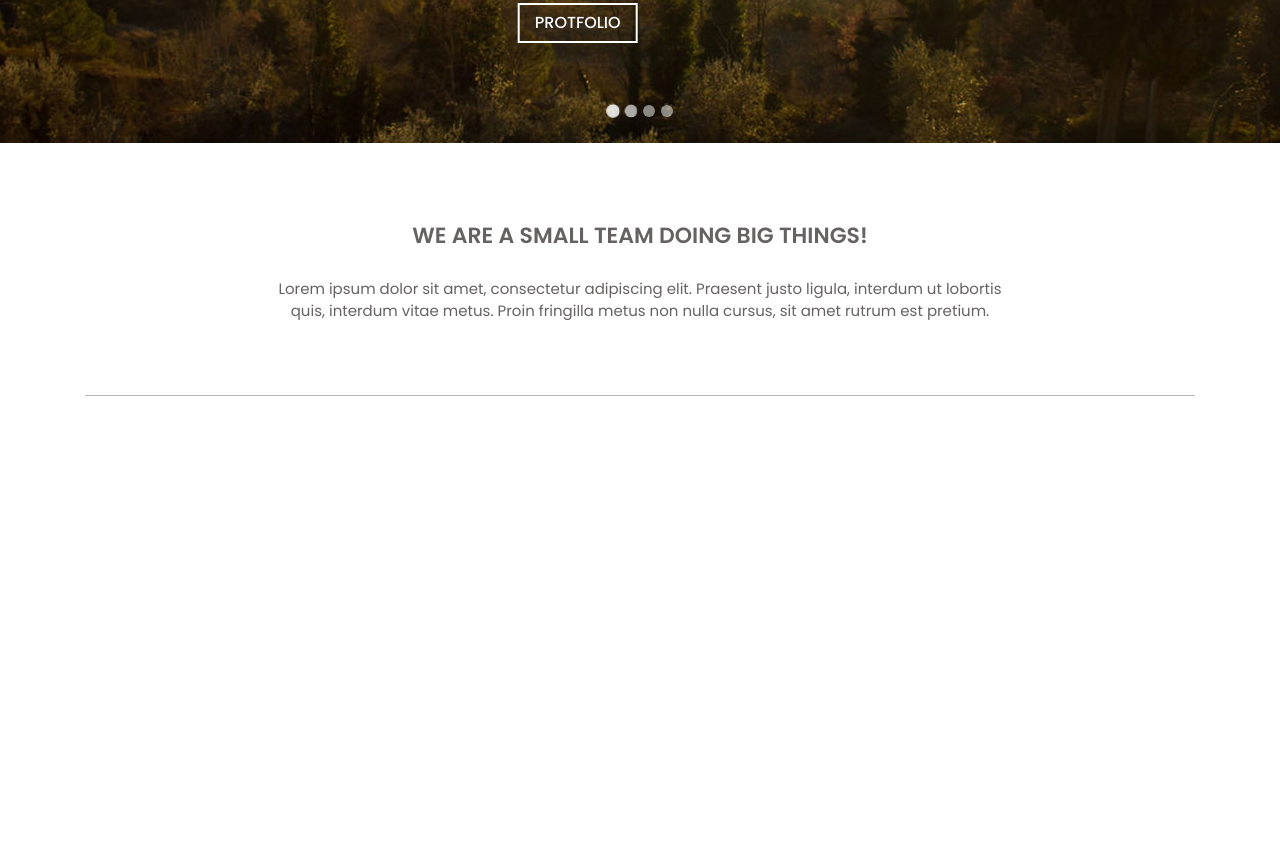
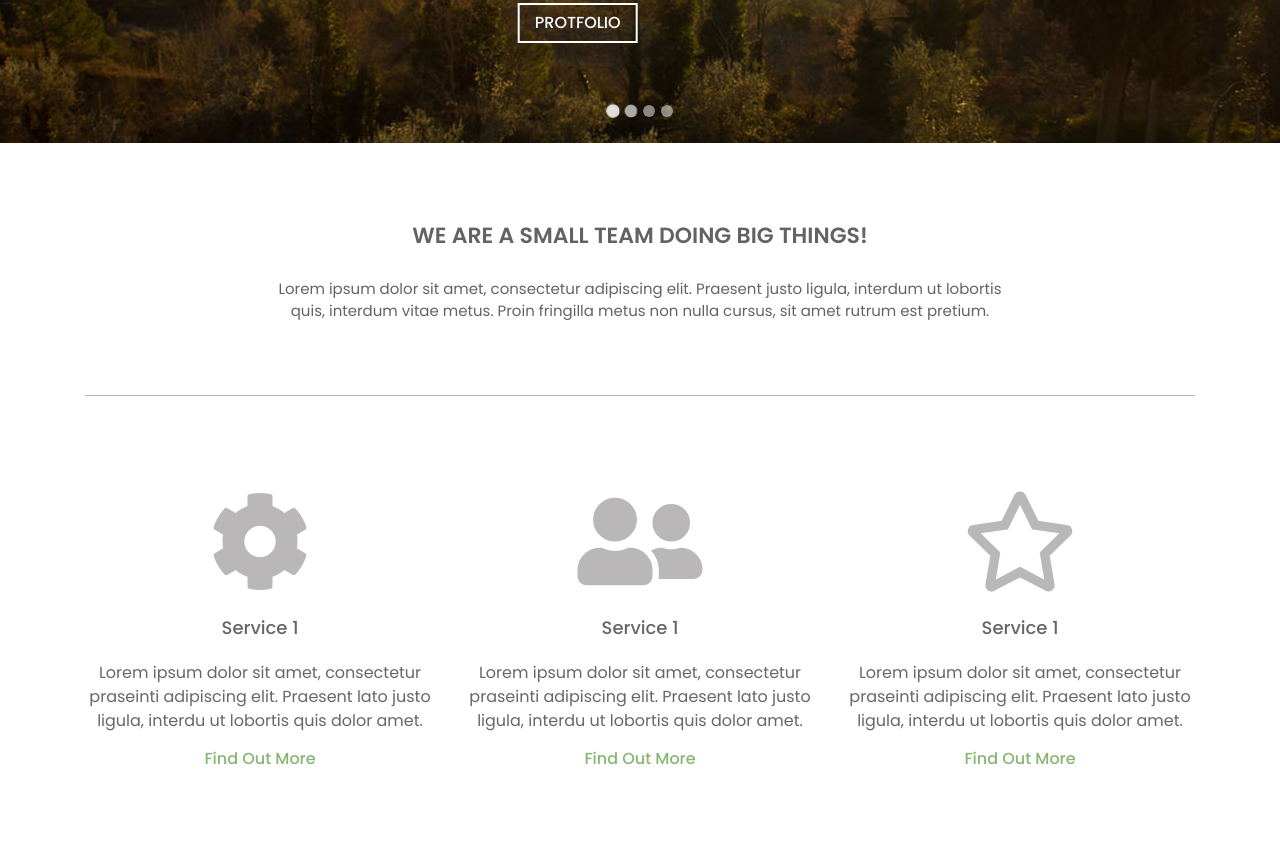
Before and after one commit to marufshobo/business, a plain HTML site: page index.html in a window 1280 px wide. Shown: the part 389-1248 px from the top of the page. Before the commit the page ends 881 px from the top, so only its background shows below. Drawn offline with Linux system fonts and the light colour scheme.

Commit message:
service part end

```diff
--- a/index.html
+++ b/index.html
@@ -148,13 +148,58 @@
         <div class="container">
             <div class="row">
                 <div class="col-md-8 m-auto">
-                    <div class="service-content text-center">
+                    <div class="common-title text-center">
                         <h3>We are a Small Team Doing Big Things!</h3>
                         <p>Lorem ipsum dolor sit amet, consectetur adipiscing elit. Praesent justo ligula, interdum ut lobortis quis, interdum vitae metus. Proin fringilla metus non nulla cursus, sit amet rutrum est pretium.</p>
                     </div>
                 </div>
             </div>
             <hr style="background-color: #cccccc;">
+            <div class="row">
+                <!-- for single item -->
+                <div class="col-md-4">
+                    <div class="service-part text-center">
+                        <!-- for icon/image -->
+                        <div class="icon">
+                            <i class="fas fa-cog"></i>
+                        </div>
+                        <!-- for-content -->
+                        <div class="service-content">
+                            <h3>Service 1</h3>
+                            <p>Lorem ipsum dolor sit amet, consectetur praseinti adipiscing elit. Praesent lato justo ligula, interdu ut lobortis quis dolor amet.</p>
+                            <h6>Find Out More</h6>
+                        </div>
+                    </div>
+                </div>
+                <div class="col-md-4">
+                    <div class="service-part text-center">
+                        <!-- for icon/image -->
+                        <div class="icon">
+                            <i class="fas fa-user-friends"></i>
+                        </div>
+                        <!-- for-content -->
+                        <div class="service-content">
+                            <h3>Service 1</h3>
+                            <p>Lorem ipsum dolor sit amet, consectetur praseinti adipiscing elit. Praesent lato justo ligula, interdu ut lobortis quis dolor amet.</p>
+                            <h6>Find Out More</h6>
+                        </div>
+                    </div>
+                </div>
+                <div class="col-md-4">
+                    <div class="service-part text-center">
+                        <!-- for icon/image -->
+                        <div class="icon">
+                            <i class="far fa-star"></i>
+                        </div>
+                        <!-- for-content -->
+                        <div class="service-content">
+                            <h3>Service 1</h3>
+                            <p>Lorem ipsum dolor sit amet, consectetur praseinti adipiscing elit. Praesent lato justo ligula, interdu ut lobortis quis dolor amet.</p>
+                            <h6>Find Out More</h6>
+                        </div>
+                    </div>
+                </div>
+            </div>
         </div>
     </section>
     <!-- service part end -->
--- a/responsive.css
+++ b/responsive.css
@@ -3,6 +3,9 @@
     .navbar {
         margin-left: 0px;
    }
+   .service-part {
+	padding: 10px 0;
+}
  }
 
  /* Small devices (landscape phones, 576px and up) */
@@ -10,6 +13,9 @@
     .navbar {
         margin-left: 0px;
    }
+   .service-part {
+	padding: 20px 0;
+}
  }
 
  /* Medium devices (tablets, 768px and up) */
--- a/style.css
+++ b/style.css
@@ -136,24 +136,44 @@ html{
 }
 
 /* slider part end */
+/* service part end */
 .service{
     padding: 80px 0;
 }
-.service-content h3{
+.common-title h3{
     font-size: 22px;
     font-weight: 600;
     text-transform: uppercase;
     color: #666262;
     padding-bottom: 20px;
 }
-.service-content p{
+.common-title p{
     font-size: 15px;
     color: #666262;
     padding-bottom: 40px;
 }
+.service-part{
+    padding: 80px 0;
+}
+.icon i{
+    font-size: 100px;
+    padding-bottom: 25px;
+    color: #b9b7b7;
+}
+.service-content h3{
+    font-size: 18px;
+    color: #686666;
+    padding-bottom: 15px;
+}
+.service-content h6{
+    color: #87b672;
+}
+.service-content p{
+    color: #686666;
+}
 /* service part start */
 
-/* service part end */
+
 
 
 /* font-family: 'Pacifico', cursive; */
```
